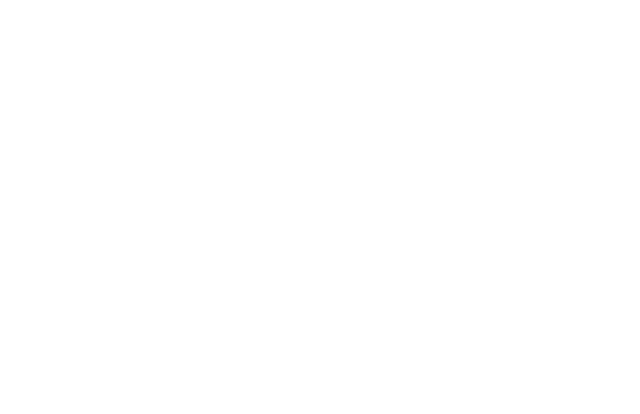
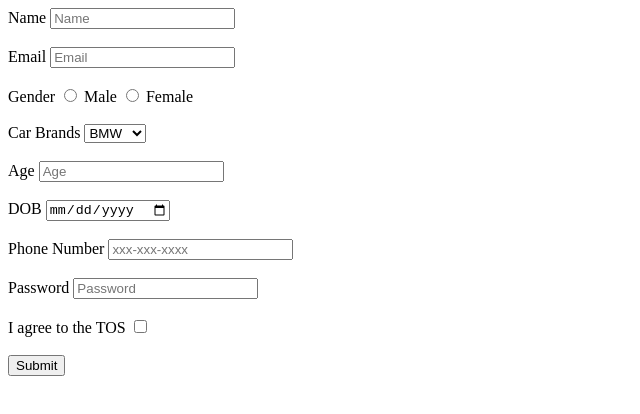
Before and after one commit to acciojob/signup-form-car-dhanushkunchakuri, a website: page main.html in a window 1280 px wide. Shown: the whole page, without its empty margins (0-640 px from the left). Drawn offline with Linux system fonts and the light colour scheme.

Commit message:
created a submission

```diff
--- a/main.html
+++ b/main.html
@@ -10,7 +10,46 @@
 	<!-- the entire body must be written by student -->
     <script type="text/javascript" src="./script.js">
 </script>
+	<form method="post">
+		<label for="name">Name</label>
+		<input id="name" required="Yes" type="text" placeholder="Name">
+		<br><br>
+		<label for="email">Email</label>
+		<input id="email" required="Yes" type="email" placeholder="Email">
+		<br><br>
+		<label>Gender</label>
+	    <input type="radio" id="gender_m" name="gender" value="Male" required>
+	    <label for="gender_m">Male</label>
 
+	    <input type="radio" id="gender_f" name="gender" value="Female" required>
+	    <label for="gender_f">Female</label>
+		<br><br>
+		<lable for="cars">Car Brands</lable>
+		<select required="Yes" id="cars" placesholder="--Please choose an option--">
+			<option>BMW</option>
+			<option>Benz</option>
+			<option>Ferarri</option>
+		</select>
+		<br><br>
+		<label for="age">Age</label>
+		<input id="age" required="yes" type="number" placeholder="Age">
+		<br><br>
+		<label for="dob">DOB</label>
+		<input id="dob" type="date" required="yes">
+		<br><br>
+		<label for="tel">Phone Number</label>
+		<input id="tel" required="no" type="tel" placeholder="xxx-xxx-xxxx">
+		<br><br>
+		<label for="password">Password</label>
+		<input id="password" required="yes" type="password" placeholder="Password">
+		<br><br>
+		<label for="tos">I agree to the TOS</label>
+		<input id="tos" type="checkbox" required="yes">
+		<br><br>
+		<button type="submit">Submit</button>
+
+
+	</form>
 </body>
 
 </html>
```
